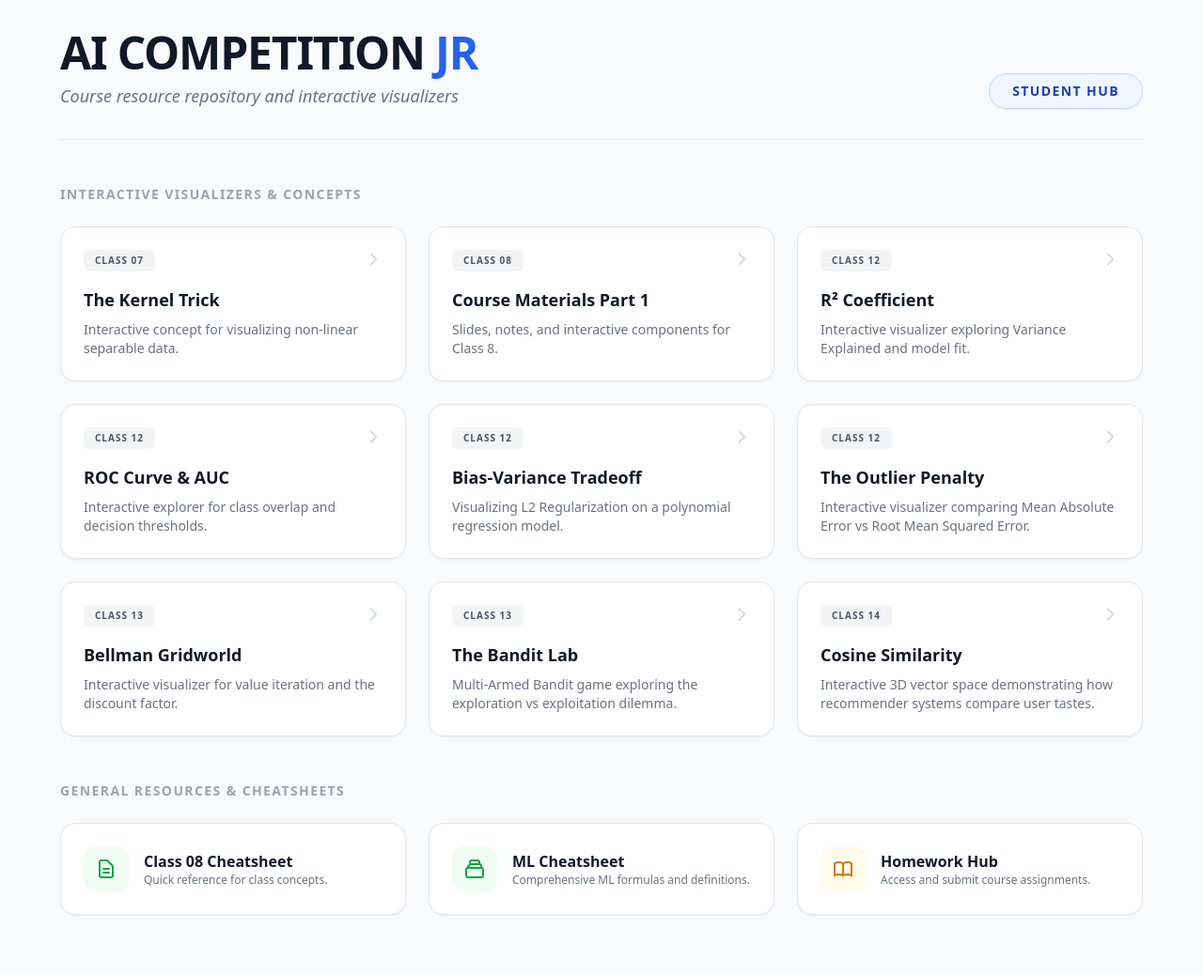
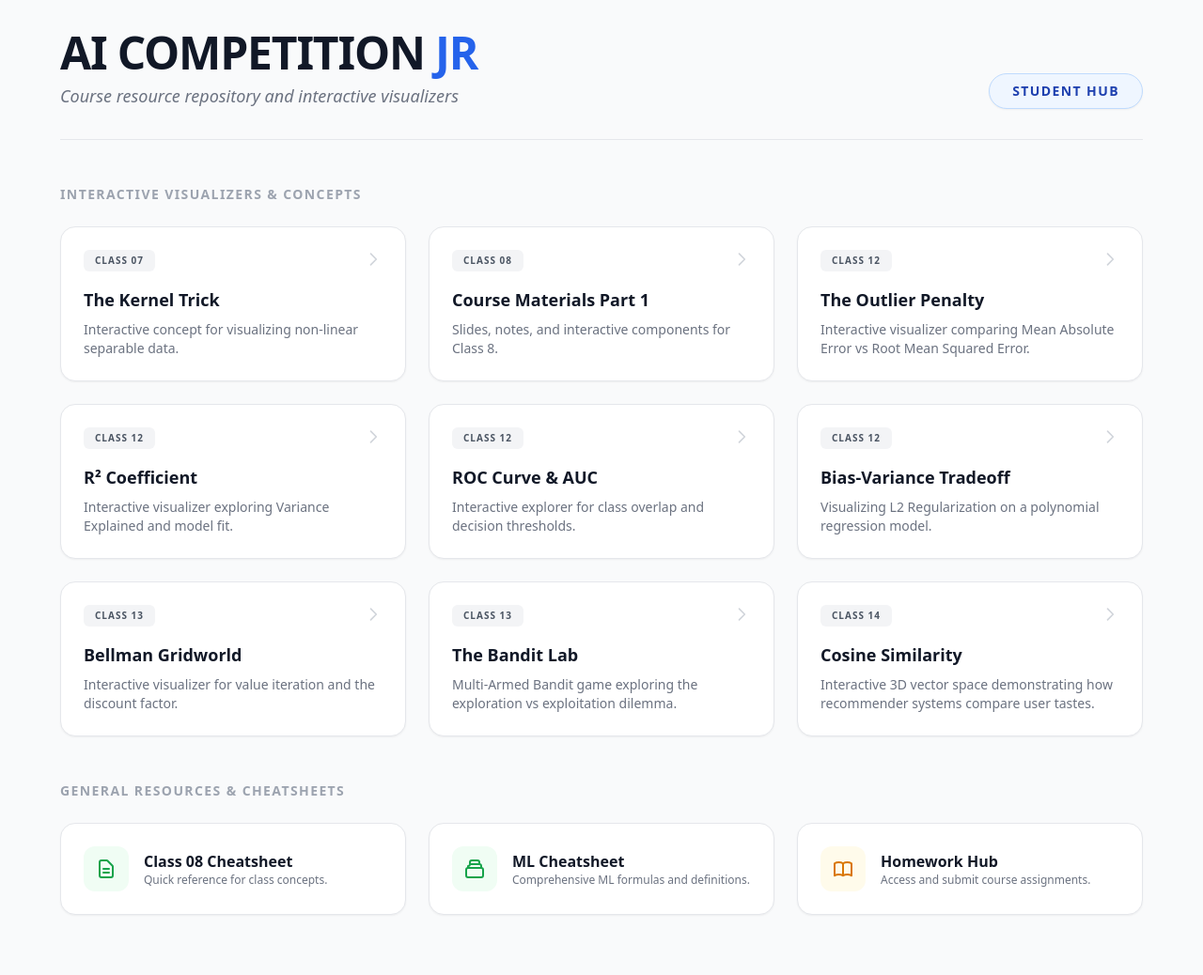
Before and after one commit to techwithkev/techwithkev.github.io, a Jekyll site: the page pages/aijr/index.html, which Jekyll copies as it is, in a window 1280 px wide. Shown: the whole page at 94% size. Built offline with Jekyll 4.4.1, drawn with Linux system fonts in a browser that asks for light colours; nearby versions of some CDN libraries.

Commit message:
feat: reorder Class 12 MAE RMSE tile in AIJR index page

```diff
--- a/pages/aijr/index.html
+++ b/pages/aijr/index.html
@@ -48,6 +48,16 @@
                 <p class="text-sm text-gray-500 flex-grow">Slides, notes, and interactive components for Class 8.</p>
             </a>
 
+            <!-- Class 12 MAE RMSE Tile -->
+            <a href="class12_mae_rmse.html" class="group bg-white border border-gray-200 p-6 rounded-2xl shadow-sm hover:shadow-md hover:border-blue-400 transition-all flex flex-col">
+                <div class="flex justify-between items-start mb-4">
+                    <span class="px-3 py-1 bg-gray-100 text-gray-600 text-[10px] font-black uppercase tracking-widest rounded-md group-hover:bg-blue-100 group-hover:text-blue-800 transition-colors">Class 12</span>
+                    <svg class="w-5 h-5 text-gray-300 group-hover:text-blue-500 transition-colors" fill="none" stroke="currentColor" viewBox="0 0 24 24"><path stroke-linecap="round" stroke-linejoin="round" stroke-width="2" d="M9 5l7 7-7 7"></path></svg>
+                </div>
+                <h3 class="text-lg font-bold text-gray-900 mb-2 group-hover:text-blue-600 transition-colors">The Outlier Penalty</h3>
+                <p class="text-sm text-gray-500 flex-grow">Interactive visualizer comparing Mean Absolute Error vs Root Mean Squared Error.</p>
+            </a>
+
             <!-- Class 12 R2 Coefficient Tile -->
             <a href="class12_r2_coefficient_of_determination.html" class="group bg-white border border-gray-200 p-6 rounded-2xl shadow-sm hover:shadow-md hover:border-blue-400 transition-all flex flex-col">
                 <div class="flex justify-between items-start mb-4">
@@ -76,16 +86,6 @@
                 </div>
                 <h3 class="text-lg font-bold text-gray-900 mb-2 group-hover:text-blue-600 transition-colors">Bias-Variance Tradeoff</h3>
                 <p class="text-sm text-gray-500 flex-grow">Visualizing L2 Regularization on a polynomial regression model.</p>
-            </a>
-
-            <!-- Class 12 MAE RMSE Tile -->
-            <a href="class12_mae_rmse.html" class="group bg-white border border-gray-200 p-6 rounded-2xl shadow-sm hover:shadow-md hover:border-blue-400 transition-all flex flex-col">
-                <div class="flex justify-between items-start mb-4">
-                    <span class="px-3 py-1 bg-gray-100 text-gray-600 text-[10px] font-black uppercase tracking-widest rounded-md group-hover:bg-blue-100 group-hover:text-blue-800 transition-colors">Class 12</span>
-                    <svg class="w-5 h-5 text-gray-300 group-hover:text-blue-500 transition-colors" fill="none" stroke="currentColor" viewBox="0 0 24 24"><path stroke-linecap="round" stroke-linejoin="round" stroke-width="2" d="M9 5l7 7-7 7"></path></svg>
-                </div>
-                <h3 class="text-lg font-bold text-gray-900 mb-2 group-hover:text-blue-600 transition-colors">The Outlier Penalty</h3>
-                <p class="text-sm text-gray-500 flex-grow">Interactive visualizer comparing Mean Absolute Error vs Root Mean Squared Error.</p>
             </a>
 
             <!-- Class 13 Bellman Gridworld Tile -->
```
